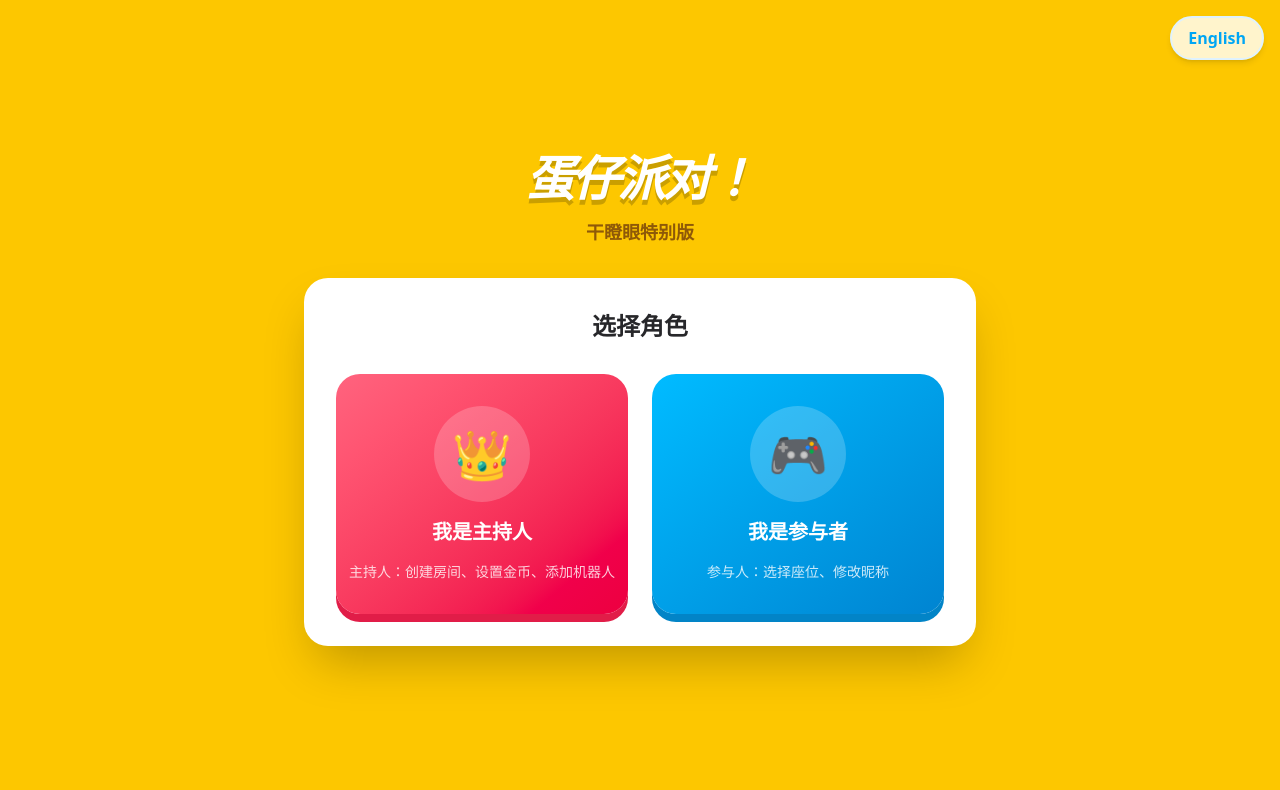
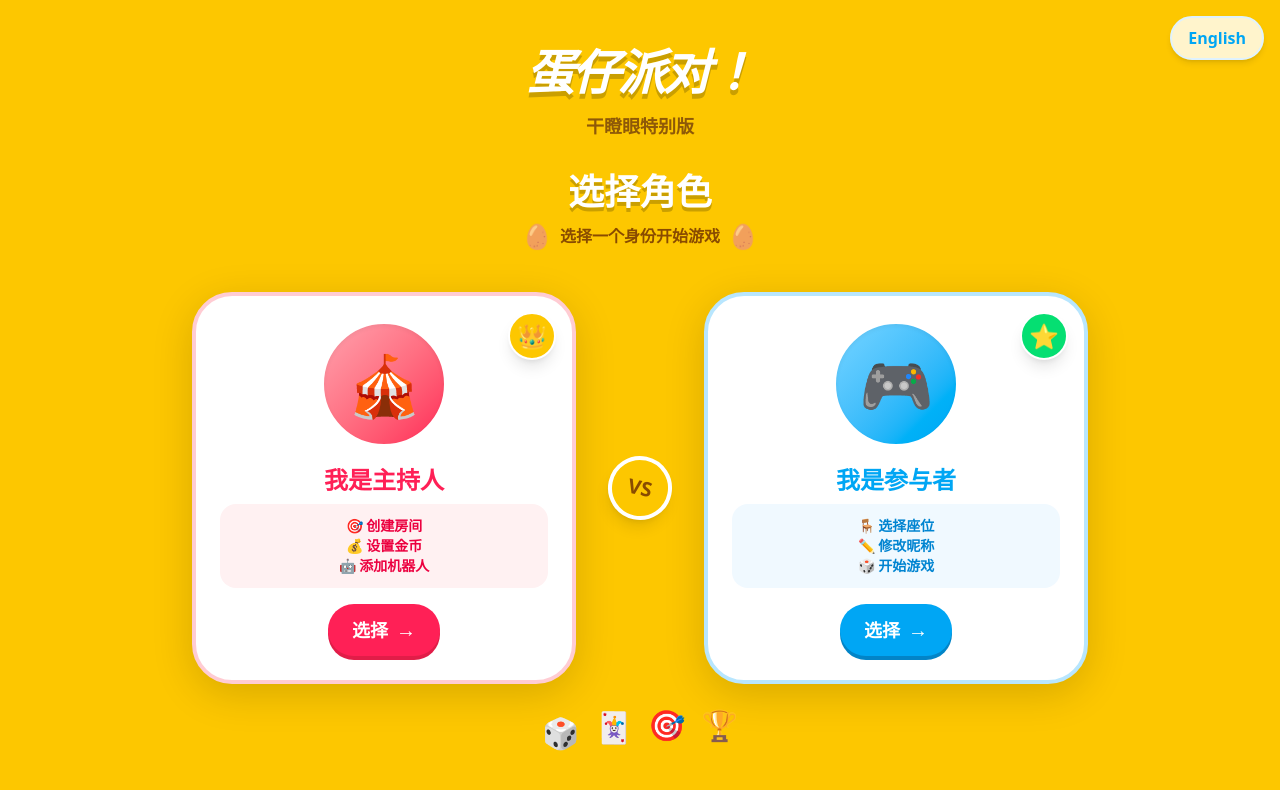
Before and after one commit to KristGao/gan-deng-yan, a React (Vite) app: page / in a window 1280 px wide. Shown: the top 790 px of the page. Built offline with nearby package versions, Linux system fonts and the light colour scheme.

Commit message:
Redesign role selection with eggy style: rounded cards, avatars, VS badge, animations

```diff
--- a/src/App.tsx
+++ b/src/App.tsx
@@ -1012,35 +1012,109 @@ export default function App() {
             initial={{ y: 50, opacity: 0 }}
             animate={{ y: 0, opacity: 1 }}
             transition={{ delay: 0.2 }}
-            className="bg-white p-8 rounded-3xl shadow-2xl w-full max-w-2xl"
+            className="w-full max-w-4xl"
           >
-            <h2 className="text-2xl font-black text-zinc-800 text-center mb-8">
-              {t("selectRole")}
-            </h2>
-            <div className="flex flex-col md:flex-row gap-6">
-              {/* Host Option */}
-              <button
+            {/* Title with eggy style */}
+            <div className="text-center mb-10">
+              <h2 className="text-4xl font-black text-white drop-shadow-[0_4px_0_rgba(0,0,0,0.2)] mb-2">
+                {t("selectRole")}
+              </h2>
+              <div className="flex items-center justify-center gap-2">
+                <span className="text-2xl">🥚</span>
+                <span className="text-yellow-800 font-bold">选择一个身份开始游戏</span>
+                <span className="text-2xl">🥚</span>
+              </div>
+            </div>
+
+            <div className="flex flex-col md:flex-row gap-8 justify-center items-stretch">
+              {/* Host Option - Eggy Style */}
+              <motion.button
+                whileHover={{ scale: 1.02, y: -5 }}
+                whileTap={{ scale: 0.98 }}
                 onClick={() => setShowHostKeyInput(true)}
-                className="flex-1 py-8 bg-gradient-to-br from-rose-400 to-rose-600 hover:from-rose-500 hover:to-rose-700 text-white rounded-3xl font-black text-xl shadow-[0_8px_0_#e11d48] active:translate-y-2 active:shadow-none transition-all flex flex-col items-center gap-4"
+                className="flex-1 max-w-sm bg-white rounded-[2.5rem] p-6 shadow-[0_10px_40px_rgba(0,0,0,0.15)] border-4 border-rose-200 hover:border-rose-400 transition-all group"
               >
-                <div className="w-24 h-24 rounded-full bg-white/20 flex items-center justify-center text-5xl">
-                  👑
+                {/* Character Avatar */}
+                <div className="relative mb-4">
+                  <div className="w-32 h-32 mx-auto bg-gradient-to-br from-rose-300 to-rose-500 rounded-full flex items-center justify-center shadow-inner border-4 border-white">
+                    <span className="text-6xl">🎪</span>
+                  </div>
+                  {/* Crown badge */}
+                  <div className="absolute -top-2 -right-2 w-12 h-12 bg-yellow-400 rounded-full flex items-center justify-center shadow-lg border-2 border-white">
+                    <span className="text-2xl">👑</span>
+                  </div>
                 </div>
-                <span>{t("iAmHost")}</span>
-                <span className="text-sm font-normal opacity-80">{t("hostControls")}</span>
-              </button>
-
-              {/* Participant Option */}
-              <button
+
+                {/* Content */}
+                <div className="text-center">
+                  <h3 className="text-2xl font-black text-rose-500 mb-2">
+                    {t("iAmHost")}
+                  </h3>
+                  <div className="bg-rose-50 rounded-2xl p-3 mb-4">
+                    <p className="text-rose-600 text-sm font-bold">
+                      🎯 创建房间<br/>
+                      💰 设置金币<br/>
+                      🤖 添加机器人
+                    </p>
+                  </div>
+                  <div className="inline-flex items-center gap-2 bg-rose-500 text-white px-6 py-3 rounded-full font-black text-lg shadow-[0_4px_0_#e11d48] group-active:shadow-none group-active:translate-y-1 transition-all">
+                    选择
+                    <span className="text-xl">→</span>
+                  </div>
+                </div>
+              </motion.button>
+
+              {/* VS Badge */}
+              <div className="flex items-center justify-center">
+                <div className="w-16 h-16 bg-yellow-400 rounded-full flex items-center justify-center shadow-lg border-4 border-white rotate-12">
+                  <span className="text-xl font-black text-yellow-800">VS</span>
+                </div>
+              </div>
+
+              {/* Participant Option - Eggy Style */}
+              <motion.button
+                whileHover={{ scale: 1.02, y: -5 }}
+                whileTap={{ scale: 0.98 }}
                 onClick={() => setShowRoomInput("participant")}
-                className="flex-1 py-8 bg-gradient-to-br from-sky-400 to-sky-600 hover:from-sky-500 hover:to-sky-700 text-white rounded-3xl font-black text-xl shadow-[0_8px_0_#0284c7] active:translate-y-2 active:shadow-none transition-all flex flex-col items-center gap-4"
+                className="flex-1 max-w-sm bg-white rounded-[2.5rem] p-6 shadow-[0_10px_40px_rgba(0,0,0,0.15)] border-4 border-sky-200 hover:border-sky-400 transition-all group"
               >
-                <div className="w-24 h-24 rounded-full bg-white/20 flex items-center justify-center text-5xl">
-                  🎮
+                {/* Character Avatar */}
+                <div className="relative mb-4">
+                  <div className="w-32 h-32 mx-auto bg-gradient-to-br from-sky-300 to-sky-500 rounded-full flex items-center justify-center shadow-inner border-4 border-white">
+                    <span className="text-6xl">🎮</span>
+                  </div>
+                  {/* Game badge */}
+                  <div className="absolute -top-2 -right-2 w-12 h-12 bg-green-400 rounded-full flex items-center justify-center shadow-lg border-2 border-white">
+                    <span className="text-2xl">⭐</span>
+                  </div>
                 </div>
-                <span>{t("iAmParticipant")}</span>
-                <span className="text-sm font-normal opacity-80">{t("participantControls")}</span>
-              </button>
+
+                {/* Content */}
+                <div className="text-center">
+                  <h3 className="text-2xl font-black text-sky-500 mb-2">
+                    {t("iAmParticipant")}
+                  </h3>
+                  <div className="bg-sky-50 rounded-2xl p-3 mb-4">
+                    <p className="text-sky-600 text-sm font-bold">
+                      🪑 选择座位<br/>
+                      ✏️ 修改昵称<br/>
+                      🎲 开始游戏
+                    </p>
+                  </div>
+                  <div className="inline-flex items-center gap-2 bg-sky-500 text-white px-6 py-3 rounded-full font-black text-lg shadow-[0_4px_0_#0284c7] group-active:shadow-none group-active:translate-y-1 transition-all">
+                    选择
+                    <span className="text-xl">→</span>
+                  </div>
+                </div>
+              </motion.button>
+            </div>
+
+            {/* Decorative elements */}
+            <div className="flex justify-center gap-4 mt-8">
+              <span className="text-3xl animate-bounce" style={{ animationDelay: '0s' }}>🎲</span>
+              <span className="text-3xl animate-bounce" style={{ animationDelay: '0.2s' }}>🃏</span>
+              <span className="text-3xl animate-bounce" style={{ animationDelay: '0.4s' }}>🎯</span>
+              <span className="text-3xl animate-bounce" style={{ animationDelay: '0.6s' }}>🏆</span>
             </div>
           </motion.div>
         </div>
```
